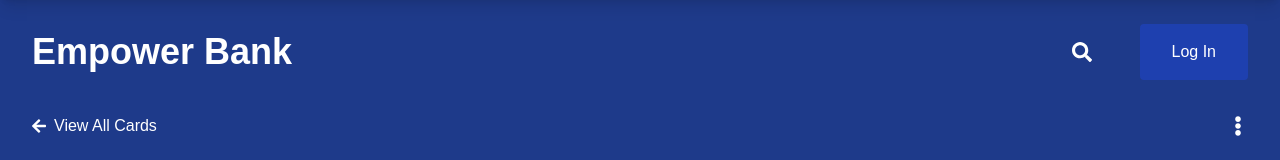
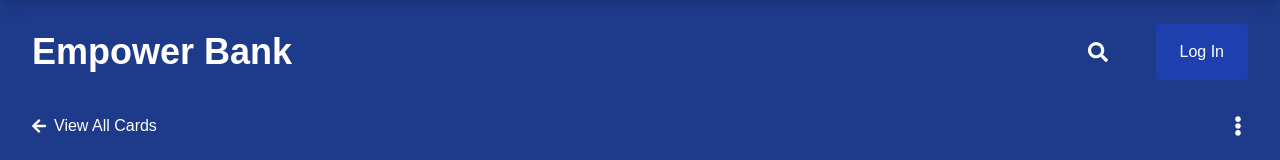
Before and after one commit to RoryDowse/financial-landing-page, a Next.js app: page / in a window 1280 px wide. Shown: the top 160 px of the page. Built offline with nearby package versions, Linux system fonts and the light colour scheme.

Commit message:
update login button size

```diff
--- a/src/app/components/Header.tsx
+++ b/src/app/components/Header.tsx
@@ -79,7 +79,7 @@ export default function Header() {
 
                     {/* Log In Button */}
                     <button
-                        className="bg-blue-800 py-2 px-4 lg:py-4 lg:px-8 rounded hover:bg-blue-700 transition duration-300 ease-in-out"
+                        className="bg-blue-800 py-2 px-4 lg:py-4 lg:px-6 rounded hover:bg-blue-700 transition duration-300 ease-in-out"
                         aria-label="Log In"
                         >
                         <Link href="/">Log In</Link>
```
